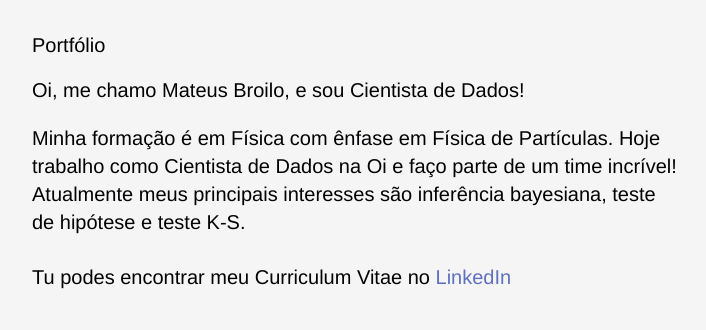
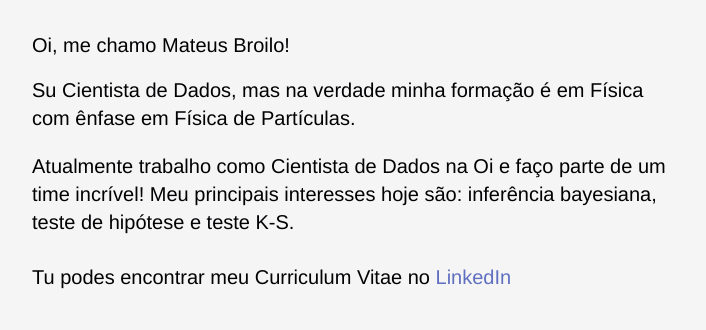
Before and after one commit to broilo/Portfolio, a plain HTML site: page index.html in a window 1280 px wide. Shown: the whole page, without its empty margins (283-989 px from the left). Drawn offline with Linux system fonts and the light colour scheme.

Commit message:
add: upload updates

```diff
--- a/index.html
+++ b/index.html
@@ -8,14 +8,16 @@
 <body>
     <main>
         <header>
-            <h1>Portfólio</h1>
+            <h1>Oi, me chamo Mateus Broilo!</h1>
         </header>
         <article>
-            <h2>Oi, me chamo Mateus Broilo, e sou Cientista de Dados!</h2>
+            <h2>Su Cientista de Dados, mas na verdade minha formação é em
+                Física com ênfase em Física de Partículas.
+            </h2>
             <h3>
-                Minha formação é em Física com ênfase em Física de Partículas. Hoje trabalho
-                como Cientista de Dados na Oi e faço parte de um time incrível! Atualmente meus
-                principais interesses são inferência bayesiana, teste de hipótese e teste K-S.
+                Atualmente trabalho como Cientista de Dados na Oi e faço parte de um
+                time incrível! Meu principais interesses hoje são:
+                inferência bayesiana, teste de hipótese e teste K-S.
             </h3>
             <h4>
                 Tu podes encontrar meu Curriculum Vitae no
```
